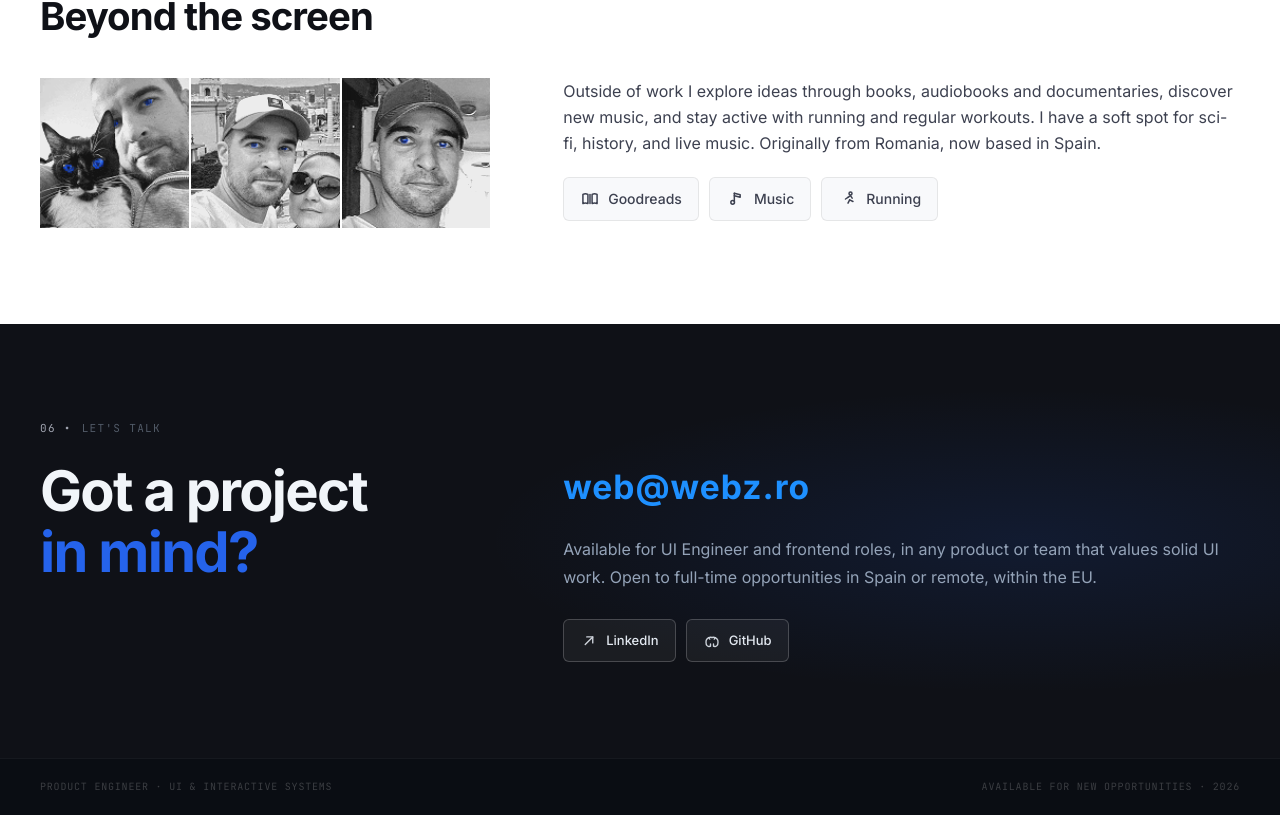
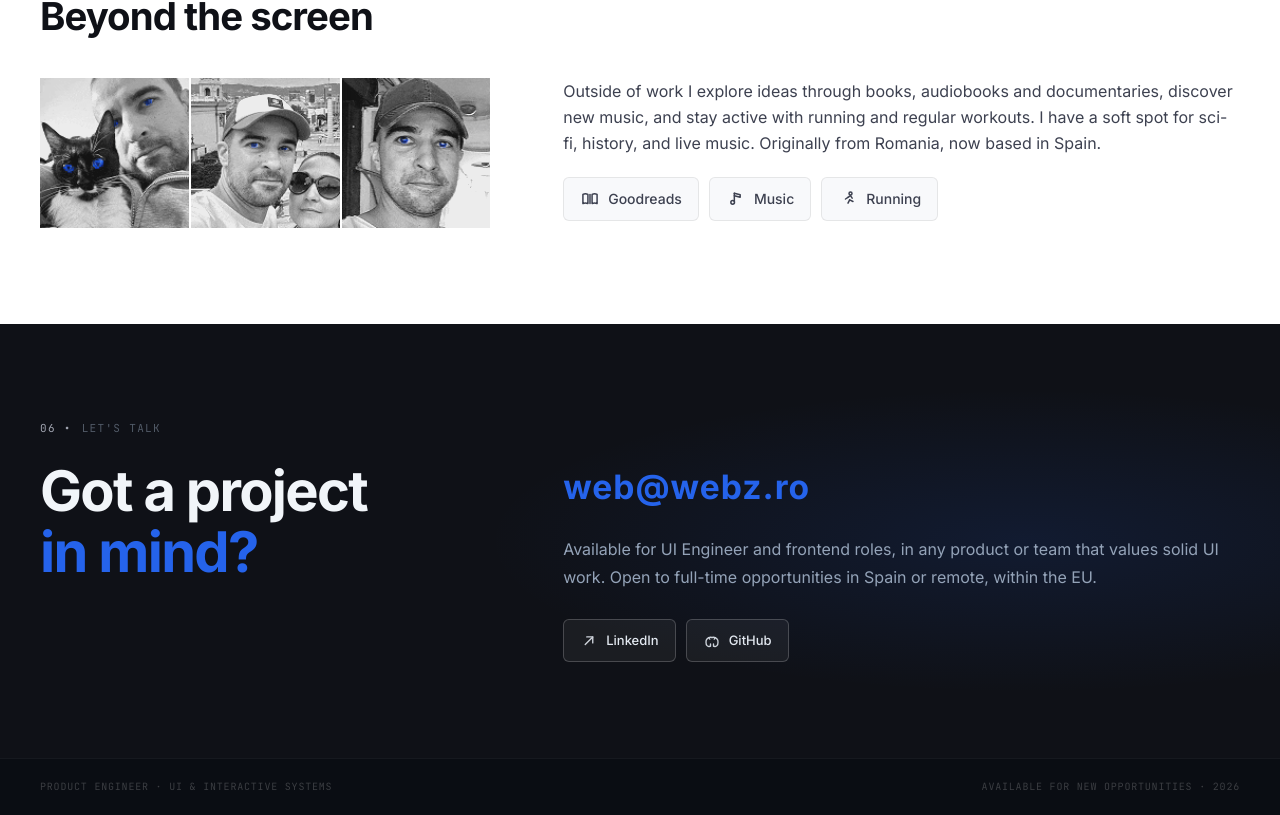
Before and after one commit to adrianpuescu/portfolio, a Next.js app: page / in a window 1280 px wide. Shown: the part 6009-6824 px from the top of the page. Built offline with nearby package versions, Linux system fonts and the light colour scheme.

Commit message:
Use --p-blue color variable for the email address in the contact section.

```diff
--- a/components/portfolio/ContactSection.tsx
+++ b/components/portfolio/ContactSection.tsx
@@ -25,7 +25,7 @@ export function PortfolioContactSection() {
             style={{
               display: "inline-block",
               fontSize: "2.1rem",
-              color: "#1e90ff",
+              color: "var(--p-blue)",
               fontWeight: 700,
               textDecoration: "none",
               marginBottom: 22,
```
